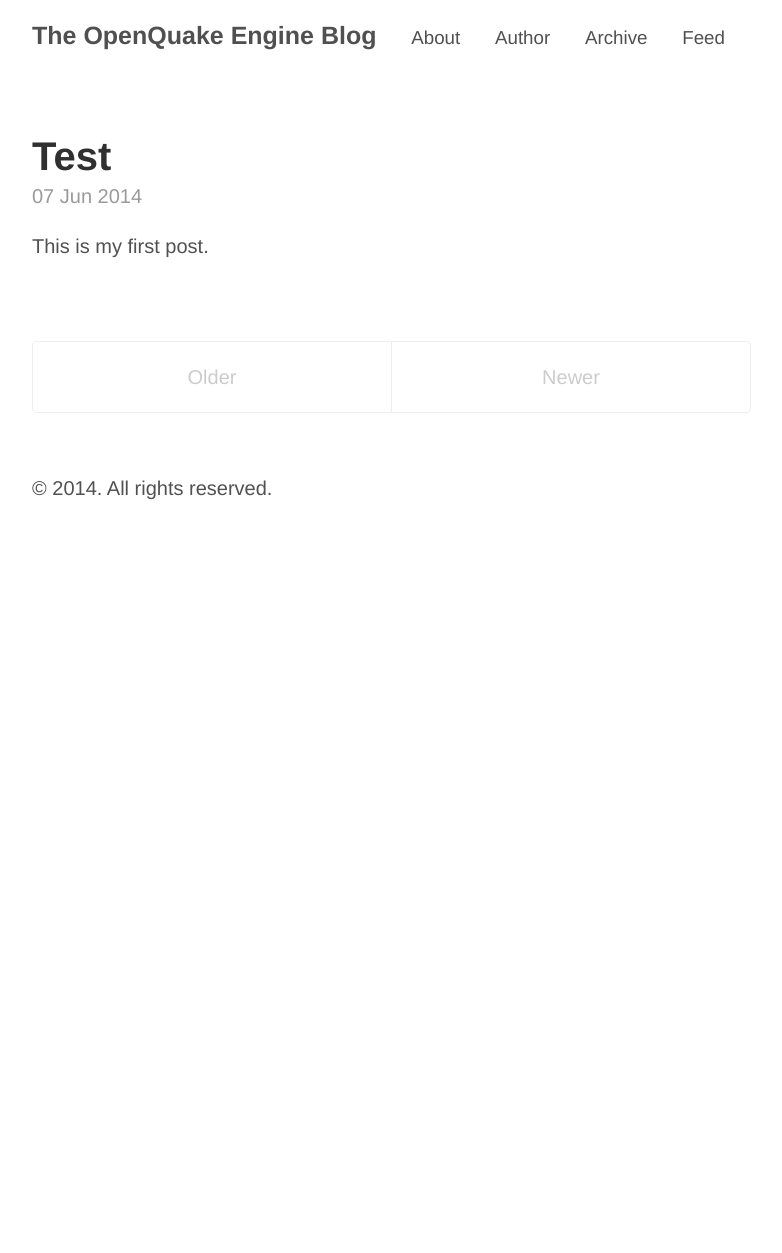
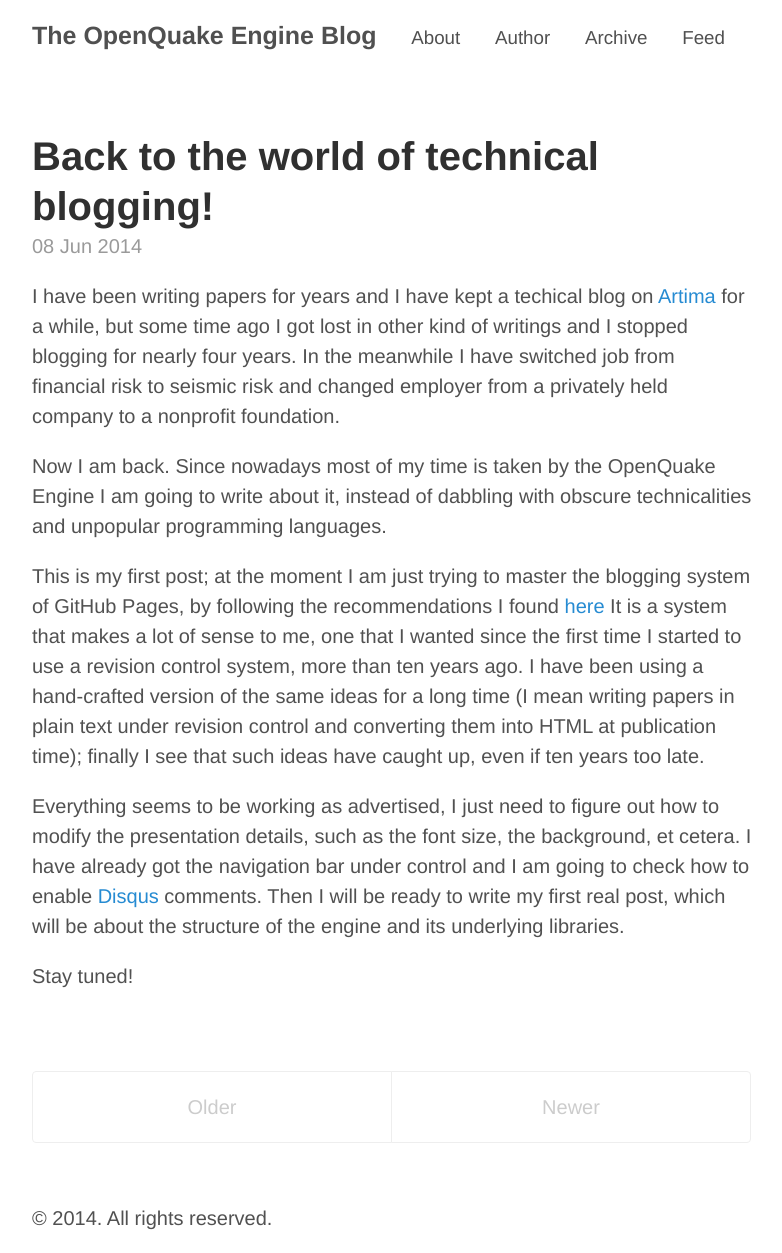
Before and after one commit to micheles/micheles.github.io, a Jekyll site: the page built from index.html, in a window 1280 px wide. Shown: the whole page, without its empty margins (248-1030 px from the left). Built offline with Jekyll 4.4.1, drawn with Linux system fonts in a browser that asks for light colours; Markdown is read by kramdown in place of the engine named in the settings; the list of posts is cut into pages by our own code; before the commit the page ends 900 px from its top, so only the background shows below that.

Commit message:
My first post

```diff
--- a/_posts/2014-06-07-first-post.md
+++ /dev/null
@@ -1,6 +0,0 @@
----
-layout: post
-title: Test
----
-
-This is my first post.
--- /dev/null
+++ b/_posts/2014-06-08-first-post.md
@@ -0,0 +1,34 @@
+---
+layout: post
+title: Back to the world of technical blogging!
+---
+
+I have been writing papers for years and I have kept a techical
+blog on [Artima](http://www.artima.com/weblogs/index.jsp?blogger=micheles)
+for a while, but some time ago I got lost in other kind of writings and
+I stopped blogging for nearly four years. In the meanwhile I have switched
+job from financial risk to seismic risk and changed employer from a
+privately held company to a nonprofit foundation.
+
+Now I am back. Since nowadays most of my time is taken by the OpenQuake
+Engine I am going to write about it, instead of dabbling with obscure
+technicalities and unpopular programming languages.
+
+This is my first post; at the moment I am just trying to master the
+blogging system of GitHub Pages, by following the recommendations
+I found [here](http://joshualande.com/jekyll-github-pages-poole/)
+It is a system that makes a lot of sense to me, one that I wanted
+since the first time I started to use a revision control system,
+more than ten years ago. I have been using a hand-crafted version
+of the same ideas for a long time (I mean writing papers in plain text
+under revision control and converting them into HTML at publication time);
+finally I see that such ideas have caught up, even if ten years too late.
+
+Everything seems to be working as advertised, I just need to figure out
+how to modify the presentation details, such as the font size, the
+background, et cetera. I have already got the navigation bar under
+control and I am going to check how to enable [Disqus](https://disqus.com/)
+comments. Then I will be ready to write my first real post, which will be
+about the structure of the engine and its underlying libraries.
+
+Stay tuned!
```
Also changed, not shown: about.md (+2 -3 lines), author.md (+2 -2 lines).
